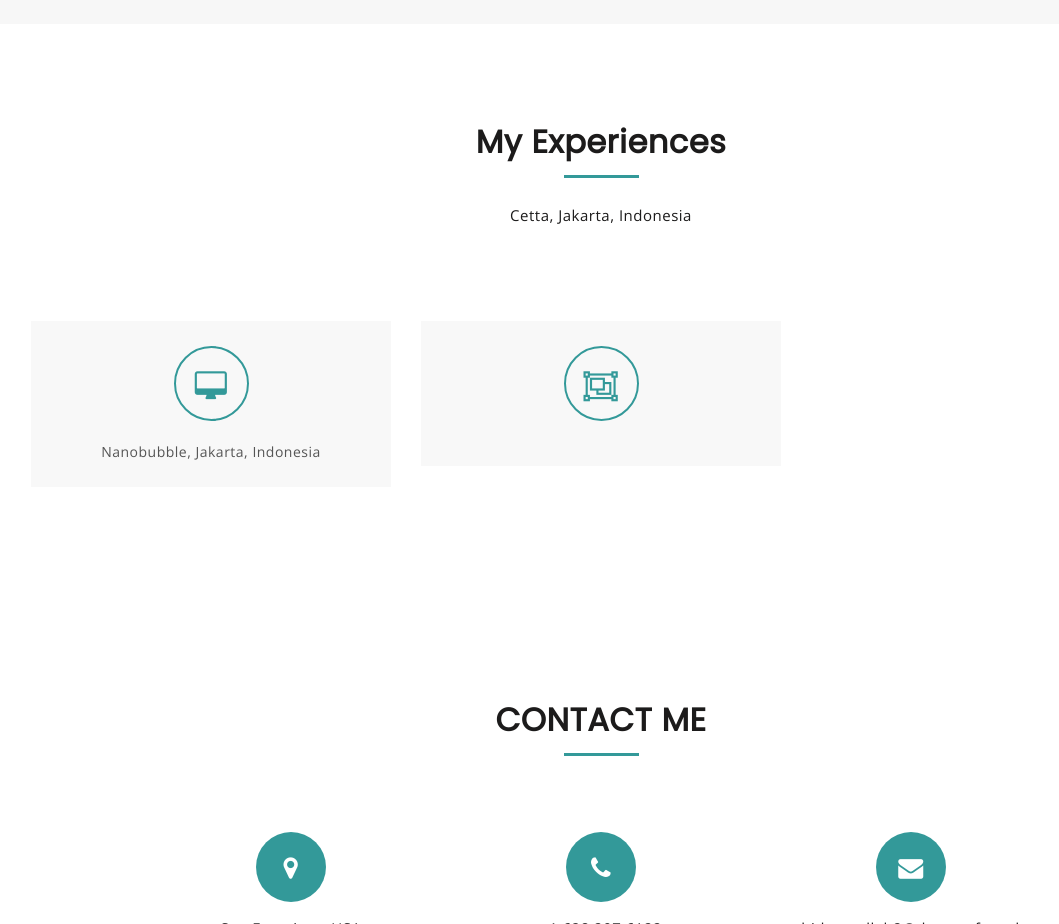
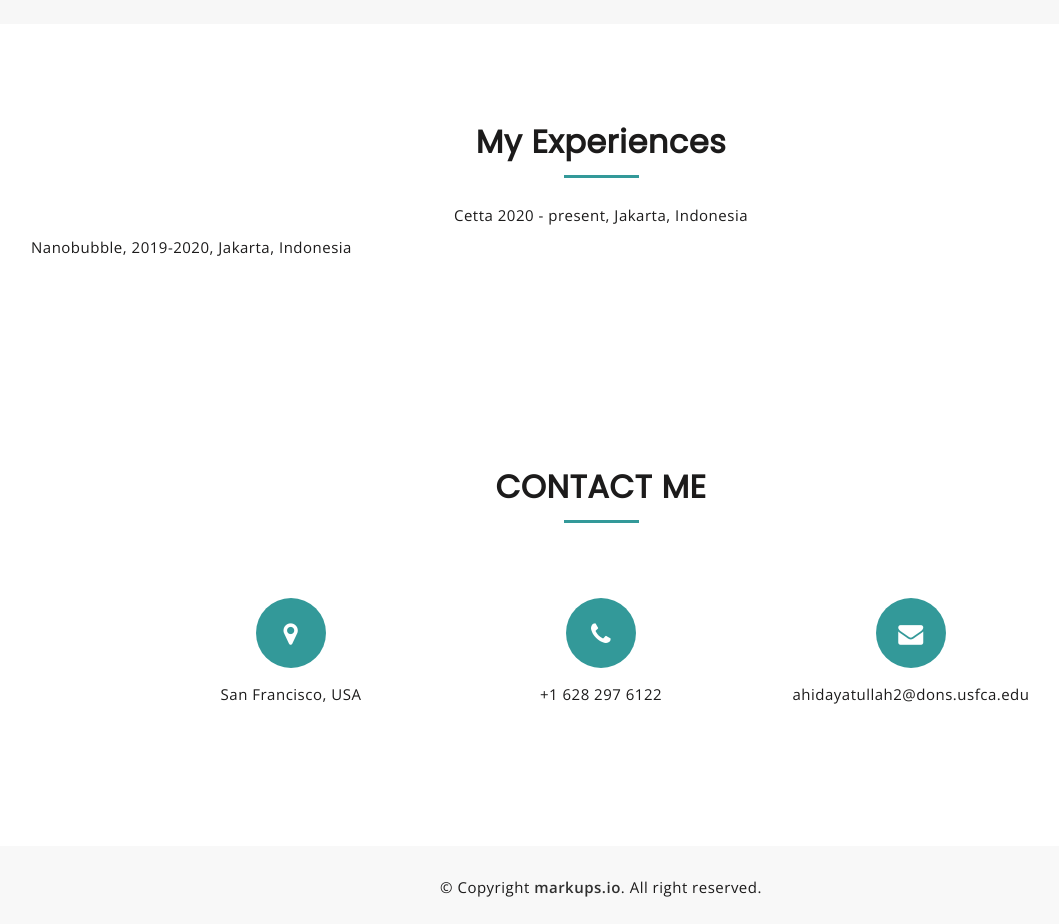
Before and after one commit to Ariefh13/ariefmsei, a plain HTML site: page index.html in a window 1280 px wide. Shown: the part 2000-2924 px from the top of the page, without its empty margins (39-1098 px from the left). Drawn offline with nearby package versions, Linux system fonts and the light colour scheme.

Commit message:
Update index.html

```diff
--- a/index.html
+++ b/index.html
@@ -195,49 +195,12 @@
 							<div class="mu-service-header">
 								<h2 class="mu-heading-title">My Experiences</h2>
 								<span class="mu-header-dot"></span>
-								<p>Cetta, Jakarta, Indonesia </p>
+								<p>Cetta 2020 - present, Jakarta, Indonesia </p>
 							</div>
 
-							<!-- Start Service Content -->
-							<div class="mu-service-content">
-								<div class="row">
+								<p>Nanobubble, 2019-2020, Jakarta, Indonesia</p>
+										</div>
 
-									<!-- Service Single Content
-									<div class="col-md-4 col-sm-6">
-										<div class="mu-service-content-single">
-											<span class="mu-service-icon-box">
-												<i class="fa fa-leaf"></i>
-											</span>
-											<h4>UI/UX Design</h4>
-											<p>Lorem ipsum dolor sit amet, consect adipis elit minim veniam ettis inkeras.</p>
-										</div>
-									</div>
-									/ Service Single Content -->
-
-									<!-- Service Single Content -->
-									<div class="col-md-4 col-sm-6">
-										<div class="mu-service-content-single">
-											<span class="mu-service-icon-box">
-												<i class="fa fa-desktop"></i>
-											</span>
-
-											<p>Nanobubble, Jakarta, Indonesia</p>
-										</div>
-									</div>
-									<!-- / Service Single Content -->
-
-									<!-- Service Single Content -->
-									<div class="col-md-4 col-sm-6">
-										<div class="mu-service-content-single">
-											<span class="mu-service-icon-box">
-												<i class="fa fa-object-group"></i>
-											</span>
-
-
-											</div>
-										</div>
-									</div>
-								</div>
 								<!-- End About Us Content -->
 
 
```
